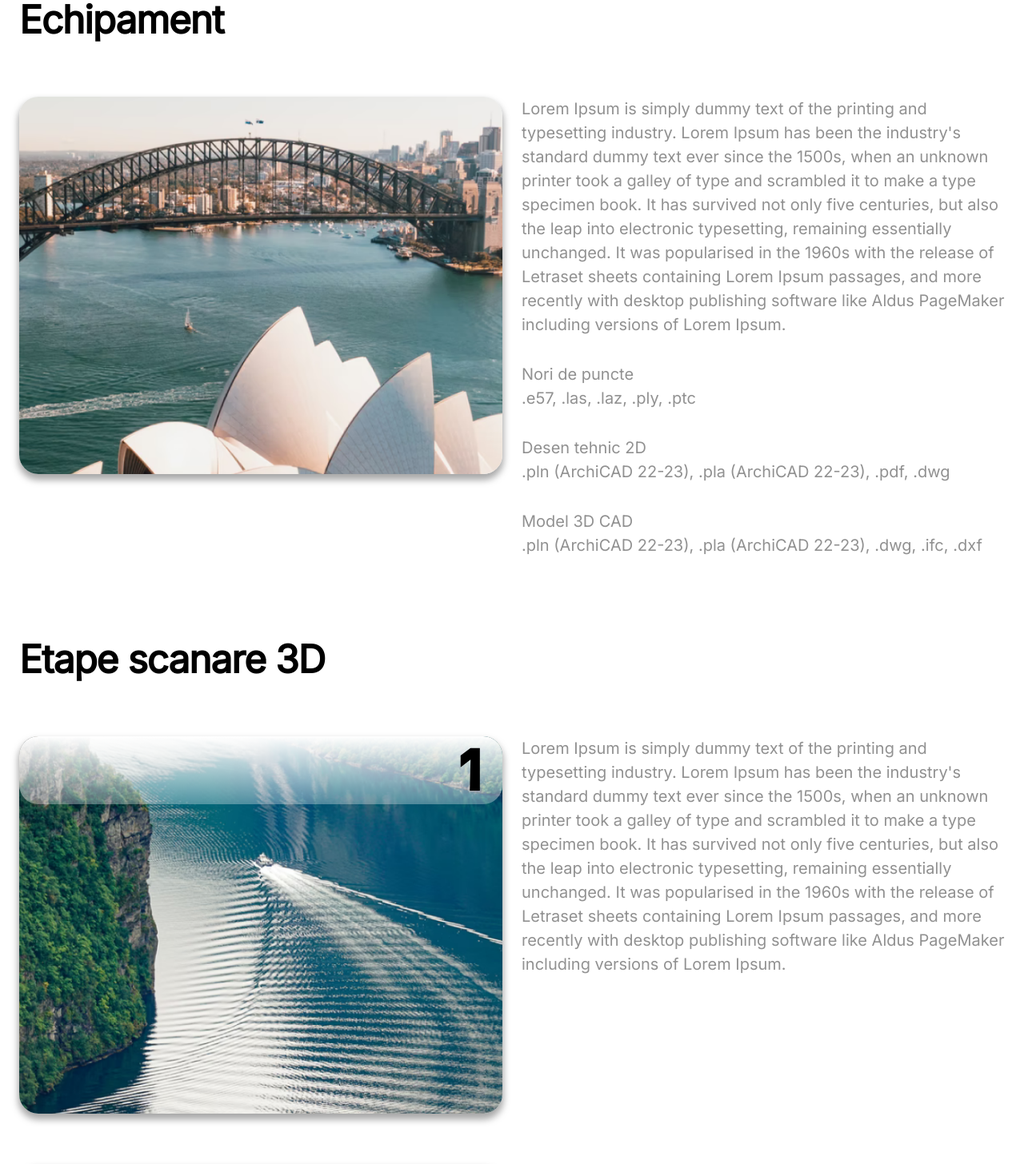
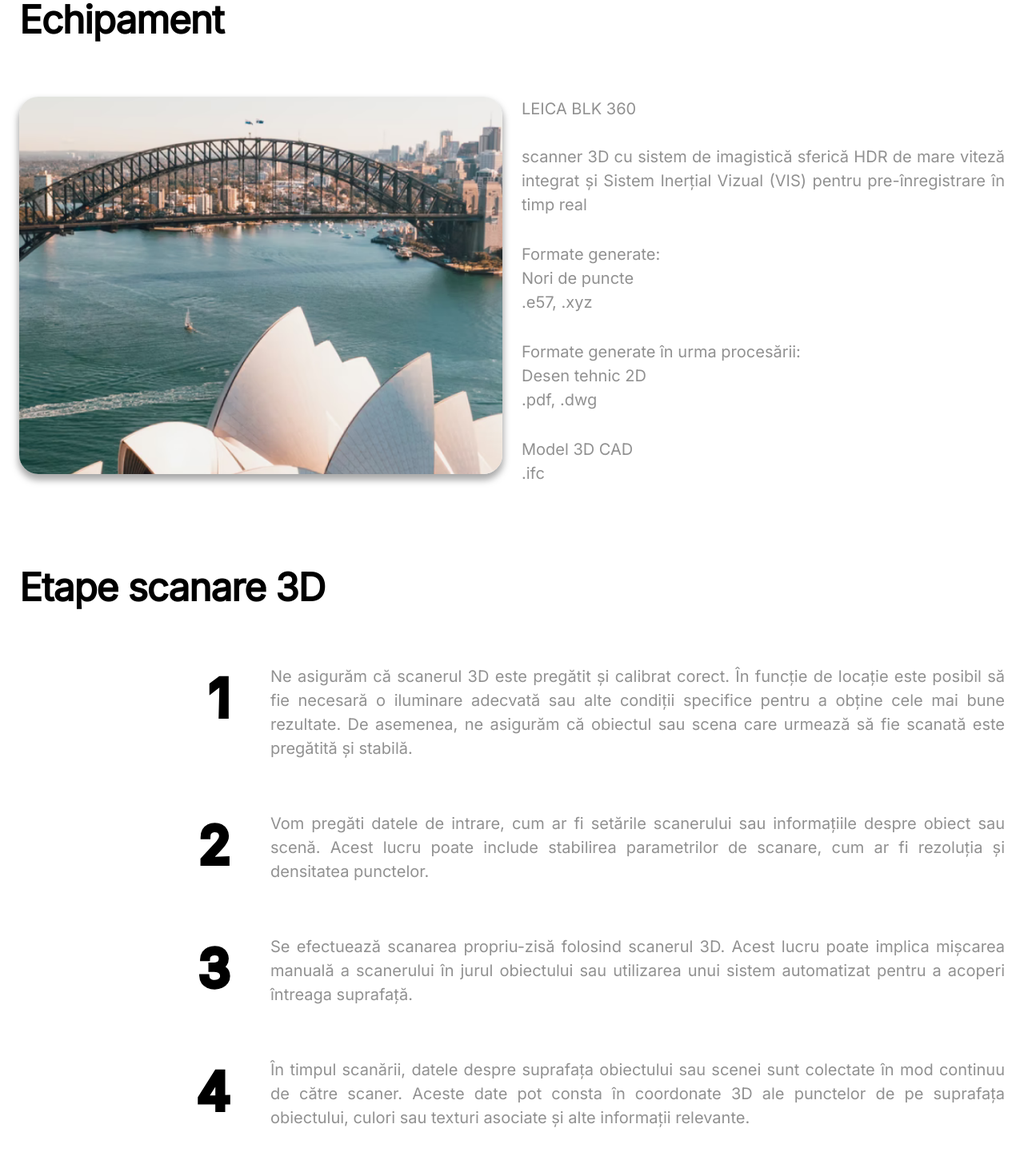
Before and after one commit to stoianovidiu/3d-printing-site, a Next.js app: page /scanarea-3d in a window 1280 px wide. Shown: the part 820-2276 px from the top of the page at 80% size. Built offline with nearby package versions, Linux system fonts and the light colour scheme.

Commit message:
update text and styling

```diff
--- a/components/Card/TextCard.jsx
+++ b/components/Card/TextCard.jsx
@@ -12,7 +12,7 @@ const TextCard = ({ itemNumber, title, subtitle, fileType }) => {
     <Card
       variant="outlined"
       sx={{
-        height: { sm: 280, md: 320, lg: 440, xl: 440 },
+        minHeight: { sm: 520, md: 680, lg: 560, xl: 580 },
         borderRadius: theme.radius.xl2,
         boxShadow: theme.shadow.sm,
         justifyContent: "center",
@@ -49,7 +49,11 @@ const TextCard = ({ itemNumber, title, subtitle, fileType }) => {
             </Paragraph>
           </ListItem>
           <ListItem>
-            <Paragraph fontSize="sm">{subtitle}</Paragraph>
+            <Paragraph fontSize="sm">
+              {`<ul style="list-style-type: disc; padding-left: 16px">
+                ${subtitle}
+              </ul>`}
+            </Paragraph>
           </ListItem>
           <ListItem sx={{ mt: itemPadding.sm }}>
             <Paragraph fontSize="sm">format</Paragraph>
--- a/components/Paragraph/Paragraph.jsx
+++ b/components/Paragraph/Paragraph.jsx
@@ -17,8 +17,12 @@ const Paragraph = (props) => {
     <Typography
       textColor={customTextColor ? customTextColor : "text.primary"}
       {...props}
+      style={{ whiteSpace: "pre-line", textAlign: "justify" }}
     >
-      {props.children}
+      <div
+        dangerouslySetInnerHTML={{ __html: props.children }}
+        style={{ ul: { listStyleType: "disc", paddingLeft: "16px" } }}
+      />
     </Typography>
   );
 };
--- a/pages/scanarea-3d/index.js
+++ b/pages/scanarea-3d/index.js
@@ -15,18 +15,11 @@ const applyGridLayout = (list, matches) => {
     <Box
       key={stage.id}
       display="grid"
-      gridTemplateColumns={matches ? "repeat(2, 1fr)" : "1fr"}
+      gridTemplateColumns={matches ? "repeat(4, 1fr)" : "1fr"}
       gridTemplateRows={matches ? "1fr" : "auto 1fr"}
       gap={3}
       sx={{ pt: { sm: itemPadding.lg, md: itemPadding.xl2 } }}
     >
-      <Box gridRow={1} gridColumn={1}>
-        <MainCard
-          cardType={CardType.Image}
-          cardAnimation={false}
-          image={stage.image}
-        />
-      </Box>
       <Box
         gridRow={1}
         gridColumn={1}
@@ -40,10 +33,6 @@ const applyGridLayout = (list, matches) => {
             letterSpacing: "0.05em",
             "-webkit-text-stroke": "4px",
             textStroke: "4px",
-            background: {
-              sm: "linear-gradient(0deg, #FFF 0%, rgba(255, 255, 255, 0.30) 100%, rgba(255, 255, 255, 0.00) 100%);",
-              md: "linear-gradient(180deg, #FFF 0%, rgba(255, 255, 255, 0.30) 100%, rgba(255, 255, 255, 0.00) 100%);",
-            },
             borderRadius: theme.radius.xl2,
             textAlign: { sm: "left", md: "right" },
             px: itemPadding.md,
@@ -52,7 +41,7 @@ const applyGridLayout = (list, matches) => {
           {index + 1}
         </Header>
       </Box>
-      <Box gridRow={{ sm: 2, md: 1 }} gridColumn={{ sm: 1, md: 2 }}>
+      <Box gridRow={{ sm: 2, md: 1 }} gridColumn={{ sm: 1, md: "span 3" }}>
         <Paragraph>{stage.description}</Paragraph>
       </Box>
     </Box>
--- a/utils/scanning.json
+++ b/utils/scanning.json
@@ -1,29 +1,29 @@
 {
   "laserScanning":{
     "image": {"src": "/assets/Fjord.png", "alt": "Fjord"},
-    "description": "Lorem Ipsum is simply dummy text of the printing and typesetting industry. Lorem Ipsum has been the industry's standard dummy text ever since the 1500s, when an unknown printer took a galley of type and scrambled it to make a type specimen book. It has survived not only five centuries, but also the leap into electronic typesetting, remaining essentially unchanged. It was popularised in the 1960s with the release of Letraset sheets containing Lorem Ipsum passages, and more recently with desktop publishing software like Aldus PageMaker including versions of Lorem Ipsum."
+    "description": "Serviciile de scanare 3D sunt utilizate într-o varietate de industrii pentru a captura forme și suprafețe tridimensionale cu un grad înalt de precizie. Aceste servicii sunt esențiale în inginerie inversă, controlul calității, designul de produs, arhitectură, patrimoniu cultural și multe altele."
   },
 
   "equipment":{
     "image": {"src": "/assets/Sydney.png", "alt": "Sydney"},
-    "description": "Lorem Ipsum is simply dummy text of the printing and typesetting industry. Lorem Ipsum has been the industry's standard dummy text ever since the 1500s, when an unknown printer took a galley of type and scrambled it to make a type specimen book. It has survived not only five centuries, but also the leap into electronic typesetting, remaining essentially unchanged. It was popularised in the 1960s with the release of Letraset sheets containing Lorem Ipsum passages, and more recently with desktop publishing software like Aldus PageMaker including versions of Lorem Ipsum.",
+    "description": "LEICA BLK 360 \n\nscanner 3D cu sistem de imagistică sferică HDR de mare viteză integrat și Sistem Inerțial Vizual (VIS) pentru pre-înregistrare în timp real",
     "details": {
       "title": "Formate generate",
       "options": [
         {
           "id": "format-1",
-          "title": "Nori de puncte",
-          "fileType": ".e57, .las, .laz, .ply, .ptc"
+          "title": "Formate generate: \nNori de puncte",
+          "fileType": ".e57, .xyz"
         },
         {
           "id": "format-2",
-          "title": "Desen tehnic 2D",
-          "fileType": ".pln (ArchiCAD 22-23), .pla (ArchiCAD 22-23), .pdf, .dwg"
+          "title": "Formate generate în urma procesării: \nDesen tehnic 2D",
+          "fileType": ".pdf, .dwg"
         },
         {
           "id": "format-3",
           "title": "Model 3D CAD",
-          "fileType": ".pln (ArchiCAD 22-23), .pla (ArchiCAD 22-23), .dwg, .ifc, .dxf"
+          "fileType": ".ifc"
         }
       ]
     }
@@ -33,17 +33,42 @@
     {
       "id": "stage-1",
       "image": {"src": "/assets/Fjord.png", "alt": "Fjord"},
-      "description": "Lorem Ipsum is simply dummy text of the printing and typesetting industry. Lorem Ipsum has been the industry's standard dummy text ever since the 1500s, when an unknown printer took a galley of type and scrambled it to make a type specimen book. It has survived not only five centuries, but also the leap into electronic typesetting, remaining essentially unchanged. It was popularised in the 1960s with the release of Letraset sheets containing Lorem Ipsum passages, and more recently with desktop publishing software like Aldus PageMaker including versions of Lorem Ipsum."
+      "description": "Ne asigurăm că scanerul 3D este pregătit și calibrat corect. În funcție de locație este posibil să fie necesară o iluminare adecvată sau alte condiții specifice pentru a obține cele mai bune rezultate. De asemenea, ne asigurăm că obiectul sau scena care urmează să fie scanată este pregătită și stabilă."
     },
     {
       "id": "stage-2",
       "image": {"src": "/assets/Mountain.png", "alt": "Mountain"},
-      "description": "Lorem Ipsum is simply dummy text of the printing and typesetting industry. Lorem Ipsum has been the industry's standard dummy text ever since the 1500s, when an unknown printer took a galley of type and scrambled it to make a type specimen book. It has survived not only five centuries, but also the leap into electronic typesetting, remaining essentially unchanged. It was popularised in the 1960s with the release of Letraset sheets containing Lorem Ipsum passages, and more recently with desktop publishing software like Aldus PageMaker including versions of Lorem Ipsum."
+      "description": "Vom pregăti datele de intrare, cum ar fi setările scanerului sau informațiile despre obiect sau scenă. Acest lucru poate include stabilirea parametrilor de scanare, cum ar fi rezoluția și densitatea punctelor."
     },
     {
       "id": "stage-3",
       "image": {"src": "/assets/Sydney.png", "alt": "Sydney"},
-      "description": "Lorem Ipsum is simply dummy text of the printing and typesetting industry. Lorem Ipsum has been the industry's standard dummy text ever since the 1500s, when an unknown printer took a galley of type and scrambled it to make a type specimen book. It has survived not only five centuries, but also the leap into electronic typesetting, remaining essentially unchanged. It was popularised in the 1960s with the release of Letraset sheets containing Lorem Ipsum passages, and more recently with desktop publishing software like Aldus PageMaker including versions of Lorem Ipsum."
+      "description": "Se efectuează scanarea propriu-zisă folosind scanerul 3D. Acest lucru poate implica mișcarea manuală a scanerului în jurul obiectului sau utilizarea unui sistem automatizat pentru a acoperi întreaga suprafață."
+    },
+    {
+      "id": "stage-4",
+      "image": {"src": "/assets/Sydney.png", "alt": "Sydney"},
+      "description": "În timpul scanării, datele despre suprafața obiectului sau scenei sunt colectate în mod continuu de către scaner. Aceste date pot consta în coordonate 3D ale punctelor de pe suprafața obiectului, culori sau texturi asociate și alte informații relevante."
+    },
+    {
+      "id": "stage-5",
+      "image": {"src": "/assets/Sydney.png", "alt": "Sydney"},
+      "description": "După finalizarea scanării, datele colectate sunt adesea procesate pentru a îmbunătăți calitatea și pentru a crea un model 3D complet. Această post-procesare poate implica eliminarea zgomotului din datele brute, alinierea și combinarea diferitelor seturi de date și crearea unei reprezentări digitale complete a obiectului sau scenei."
+    },
+    {
+      "id": "stage-6",
+      "image": {"src": "/assets/Sydney.png", "alt": "Sydney"},
+      "description": "Pe baza datelor prelucrate, un model 3D este creat. Acest model poate fi reprezentat sub forma unui nor de puncte tridimensionale sau sub forma unei suprafețe solide. În unele cazuri, este posibil să fie necesară și texturizarea modelului cu informații despre culoare și texturi."
+    },
+    {
+      "id": "stage-7",
+      "image": {"src": "/assets/Sydney.png", "alt": "Sydney"},
+      "description": "Se va verifica și edita modelul 3D creat, dacă este necesar. Acest lucru poate include corectarea erorilor sau imperfecțiunilor și adăugarea detaliilor suplimentare."
+    },
+    {
+      "id": "stage-8",
+      "image": {"src": "/assets/Sydney.png", "alt": "Sydney"},
+      "description": "Odată ce modelul 3D este finalizat, acesta poate fi exportat în diferite formate de fișiere pentru utilizare ulterioară în diverse aplicații, cum ar fi proiectare, simulare, imprimare 3D sau vizualizare interactivă."
     }
   ]
 }
```
Also changed, not shown: utils/home.json (+7 -7 lines), utils/services.json (+21 -15 lines).
